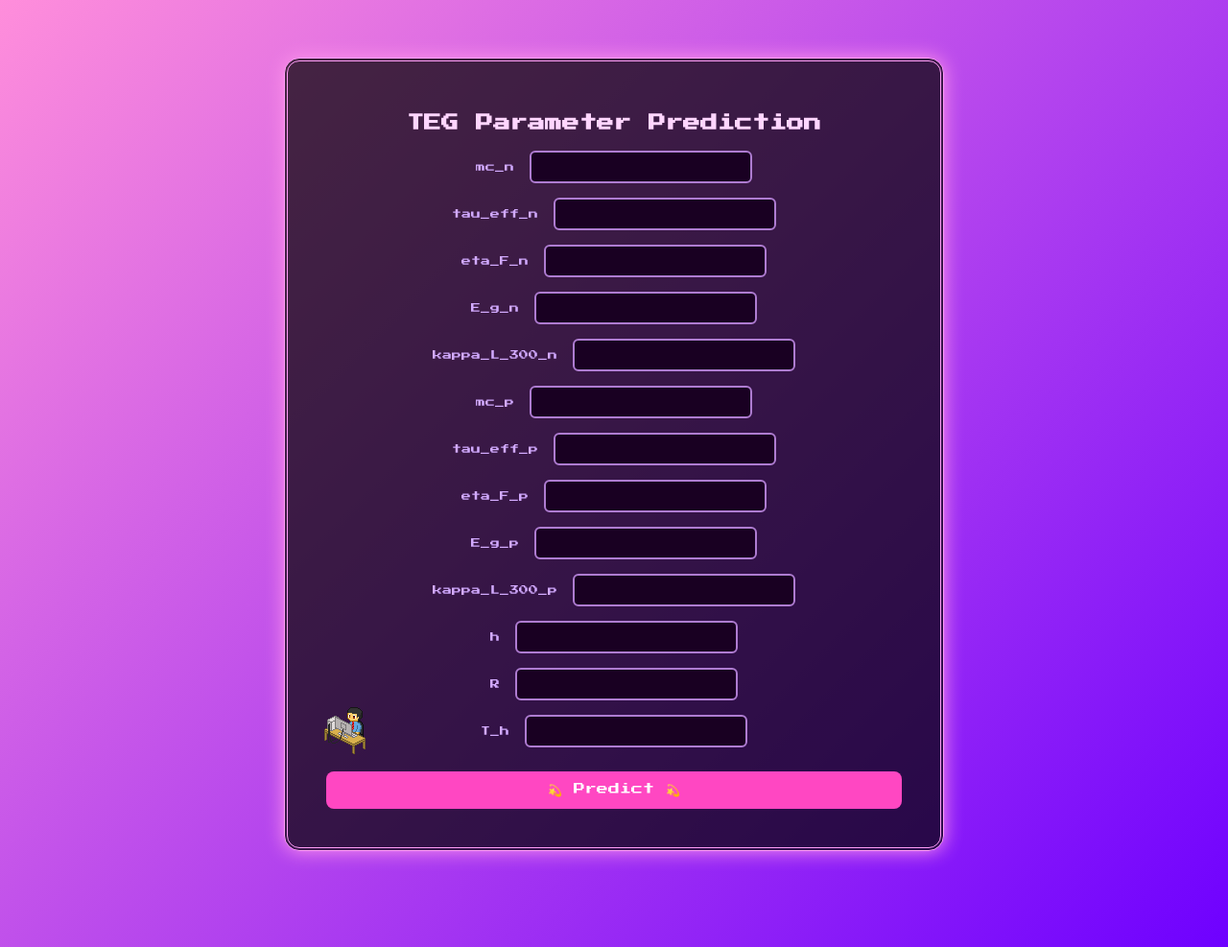
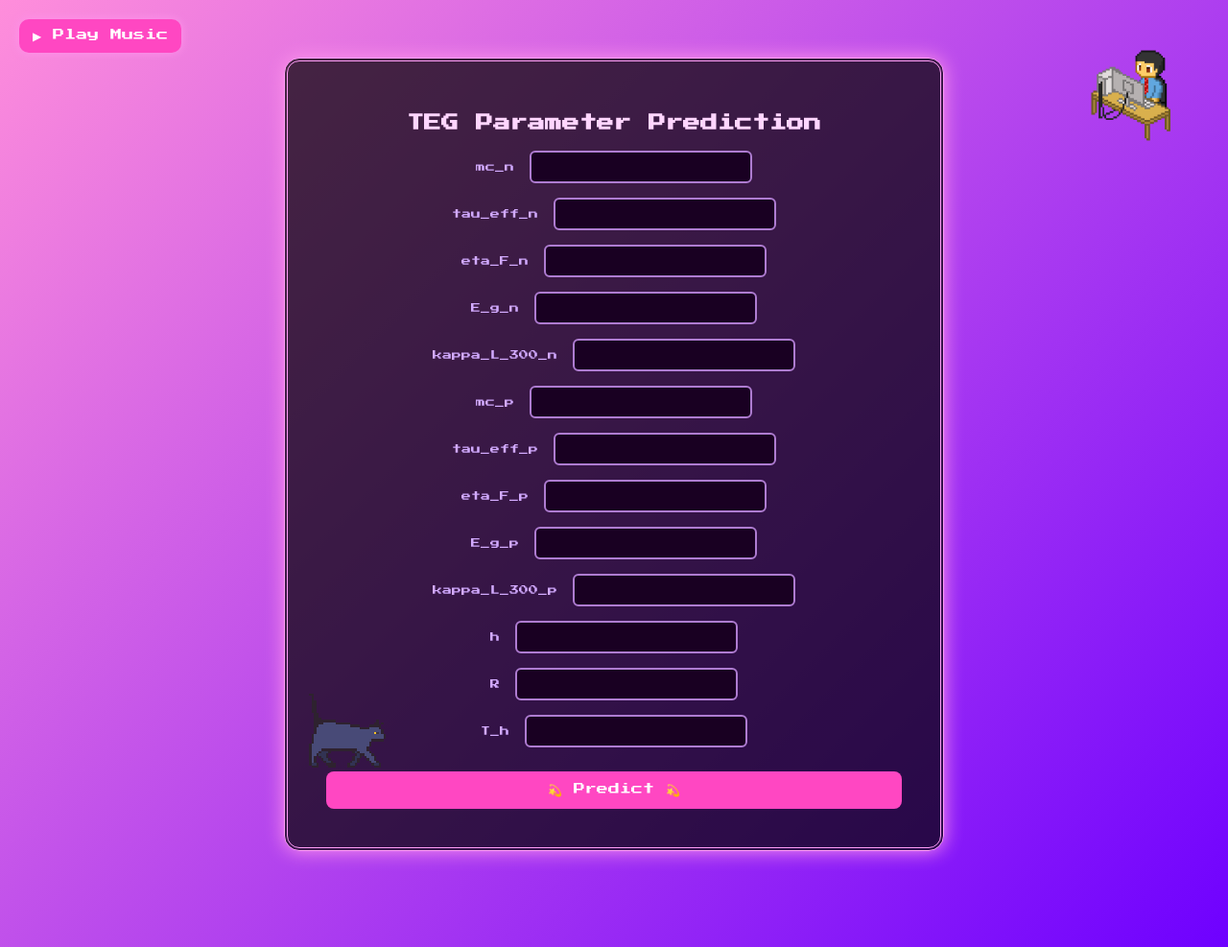
Before and after one commit to tukmashh/ML_TEG_web_app, a Flask app: page / in a window 1280 px wide. Shown: the whole page at 96% size. Run offline with Flask 3, Linux system fonts and the light colour scheme; parts of the project's set-up code (start-up, migrations or seed data) failed here and were passed over.

Commit message:
Update index.html

```diff
--- a/templates/index.html
+++ b/templates/index.html
@@ -112,6 +112,35 @@
       0% { left: -150px; }
       100% { left: 100%; }
     }
+
+    .music-button {
+      position: fixed;
+      top: 20px;
+      left: 20px;
+      background-color: #ff47c2;
+      color: white;
+      font-family: 'Press Start 2P', cursive;
+      font-size: 12px;
+      padding: 10px 14px;
+      border: none;
+      border-radius: 10px;
+      cursor: pointer;
+      z-index: 1001;
+      box-shadow: 0 0 10px #ff95eb;
+      transition: background-color 0.3s ease;
+    }
+
+    .music-button:hover {
+      background-color: #d536a7;
+    }
+
+    .static-image {
+      position: fixed;
+      top: 20px;
+      right: 20px;
+      width: 153px; /* 3x увеличенная картинка */
+      z-index: 1000;
+    }
   </style>
 </head>
 <body>
@@ -135,22 +164,34 @@
       {% else %}
         <div class="result-header">RESULTS</div>
         <div class="result">
-SINGLE THERMOCOUPLE POWER: {{ prediction[0] }}
-
-EFFICIENCY: {{ prediction[1] }}
+          SINGLE THERMOCOUPLE POWER: {{ prediction[0] }}<br><br>
+          EFFICIENCY: {{ prediction[1] }}
         </div>
       {% endif %}
     {% endif %}
   </div>
 
-  <!-- Котик из локального файла -->
-  <img class="cat" src="{{ url_for('static', filename='pixel-art-12601_512.gif') }}" alt="Walking Cat">
+  <!-- Картинка кота, движущегося по экрану -->
+  <img class="cat" src="{{ url_for('static', filename='cat-8915_256.gif') }}" alt="Walking Cat">
 
-  <!-- Фоновая музыка -->
-  <audio autoplay loop>
+  <!-- Картинка в правом верхнем углу -->
+  <img class="static-image" src="{{ url_for('static', filename='pixel-art-12601_512.gif') }}" alt="Pixel Art">
+
+  <!-- Кнопка для запуска музыки -->
+  <button class="music-button" onclick="playMusic()">▶ Play Music</button>
+
+  <!-- Аудио элемент -->
+  <audio id="bg-music" loop>
     <source src="{{ url_for('static', filename='password_infinity.mp3') }}" type="audio/mpeg">
-    Your browser does not support the audio element.
+    Ваш браузер не поддерживает элемент аудио.
   </audio>
+
+  <script>
+    function playMusic() {
+      const audio = document.getElementById('bg-music');
+      audio.play();
+    }
+  </script>
 
 </body>
 </html>
```
